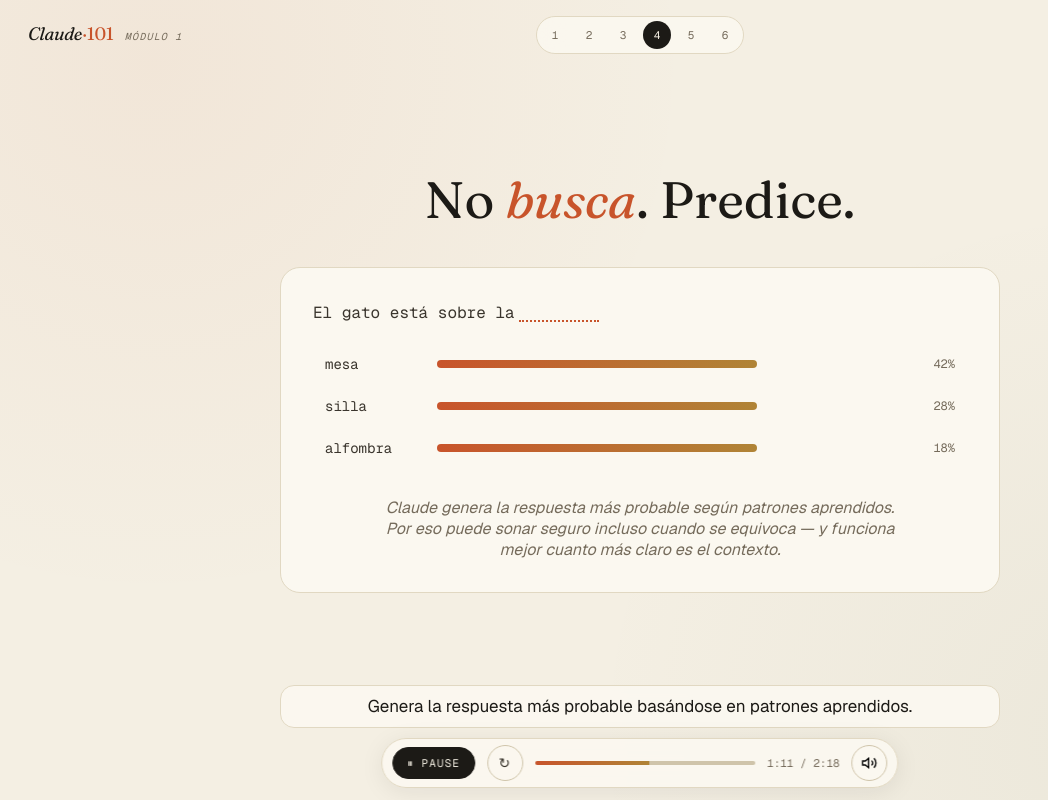
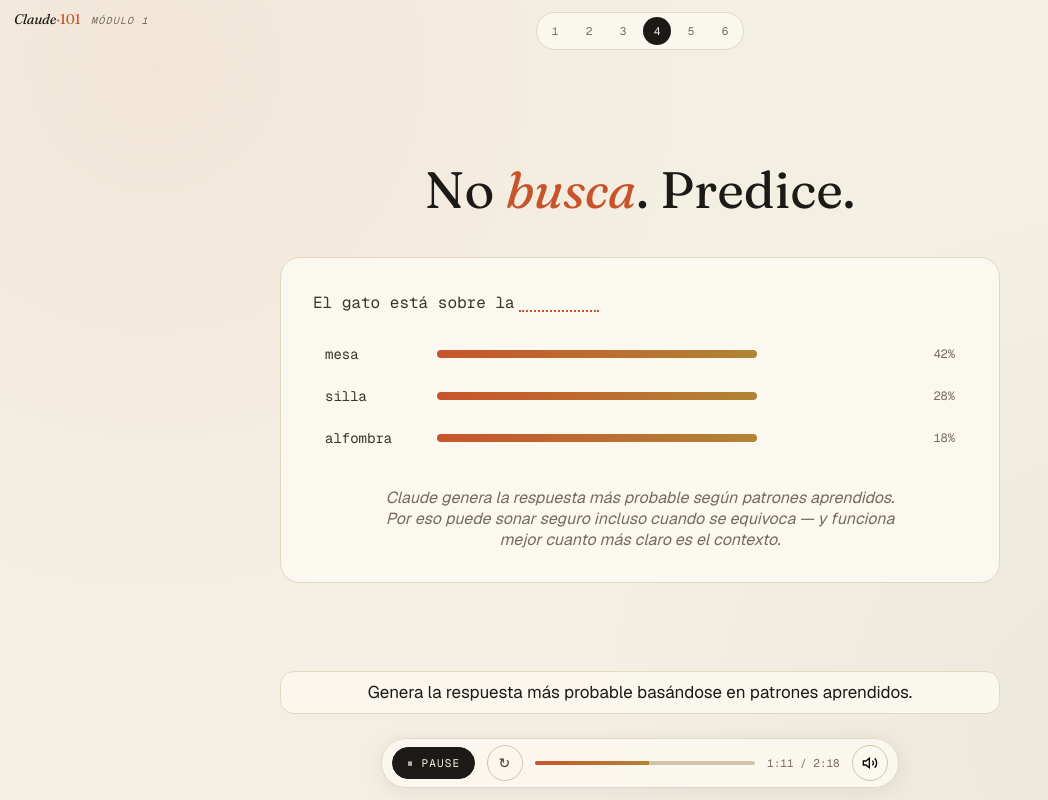
Before and after one commit to Ike2424/claude-101-platform, a website: page public/claude-101-videos/M1-video-animado.html in a window 1280 px wide. Both pictures are taken after a click on the element 645 px from the left and 763 px from the top of the page. Shown: the whole page, without its empty margins (0-1048 px from the left). Drawn offline with nearby package versions, Linux system fonts and the light colour scheme.

Commit message:
fix(videos): refactor layout — chip-nav y controls en bandas separadas (flexbox), no más solape (#36)
Co-authored-by: IKE <martadeangulo@MacBook-Air-de-IKE.local>

```diff
--- a/public/claude-101-videos/M1-video-animado.html
+++ b/public/claude-101-videos/M1-video-animado.html
@@ -19,18 +19,19 @@
   --mono: 'Geist Mono', ui-monospace, monospace;
 }
 * { box-sizing: border-box; margin: 0; padding: 0; }
-html, body { height: 100%; background: var(--bg); color: var(--ink); font-family: var(--body); overflow: hidden; }
+html, body { height: 100%; margin: 0; padding: 0; background: var(--bg); color: var(--ink); font-family: var(--body); overflow: hidden; }
+body { display: flex; flex-direction: column; }
 body {
   background-image:
     radial-gradient(circle at 12% 8%, rgba(200,84,43,.06) 0%, transparent 40%),
     radial-gradient(circle at 88% 92%, rgba(79,93,56,.05) 0%, transparent 40%);
 }
 
-.stage { position: relative; width: 100vw; height: 100vh; display: flex; align-items: center; justify-content: center; }
+.stage { flex: 1; min-height: 0; position: relative; overflow: hidden; width: 100%; }
 .scene {
   position: absolute; inset: 0;
   display: flex; align-items: center; justify-content: center; flex-direction: column;
-  padding: 70px 40px 110px;
+  padding: 24px 40px 60px;
   overflow-y: auto;
   opacity: 0; transform: translateY(20px);
   transition: opacity .8s cubic-bezier(.2,.8,.2,1), transform .8s cubic-bezier(.2,.8,.2,1);
@@ -204,25 +205,11 @@
 .scene-close .next-text { font-size: 14px; color: var(--ink-2); line-height: 1.55; }
 
 /* Captions */
-.captions {
-  position: fixed; bottom: 72px;
-  max-height: 52px; overflow: hidden; left: 50%; transform: translateX(-50%);
-  max-width: 720px; width: calc(100% - 64px);
-  text-align: center; font-size: 17px; line-height: 1.5; color: var(--ink);
-  background: rgba(251,248,240,.92); backdrop-filter: blur(8px);
-  border: 1px solid var(--line); border-radius: 14px;
-  padding: 8px 14px; opacity: 0; transition: opacity .4s; z-index: 30;
-  pointer-events: none;
-}
+.captions { position: absolute; bottom: 12px; left: 50%; transform: translateX(-50%); max-width: 720px; width: calc(100% - 80px); max-height: 52px; overflow: hidden; text-align: center; font-size: 17px; line-height: 1.5; color: var(--ink); background: rgba(251,248,240,.92); backdrop-filter: blur(8px); border: 1px solid var(--line); border-radius: 14px; padding: 8px 14px; opacity: 0; transition: opacity .4s; z-index: 5; pointer-events: none; }
 .captions.show { opacity: 1; }
 
 /* Top chip nav */
-.chip-nav {
-  position: fixed; top: 16px; left: 50%; transform: translateX(-50%);
-  display: flex; gap: 6px; z-index: 40;
-  background: rgba(251,248,240,.85); backdrop-filter: blur(12px);
-  border: 1px solid var(--line); border-radius: 100px; padding: 4px;
-}
+.chip-nav { flex-shrink: 0; display: flex; gap: 6px; margin: 12px auto 0; padding: 4px; background: rgba(251,248,240,.85); backdrop-filter: blur(12px); border: 1px solid var(--line); border-radius: 100px; width: fit-content; z-index: 10; }
 .chip {
   width: 28px; height: 28px; border-radius: 50%;
   display: flex; align-items: center; justify-content: center;
@@ -233,11 +220,7 @@
 .chip.active { background: var(--ink); color: var(--bg); }
 
 /* Brand mark */
-.brand-mark {
-  position: fixed; top: 22px; left: 28px;
-  font-family: var(--display); font-style: italic; font-size: 18px;
-  letter-spacing: -0.02em; color: var(--ink); z-index: 40;
-}
+.brand-mark { position: absolute; top: 10px; left: 14px; font-family: var(--display); font-style: italic; font-size: 14px; letter-spacing: -0.02em; color: var(--ink); z-index: 100; }
 .brand-mark em { font-style: normal; color: var(--accent); }
 .brand-tag {
   margin-left: 8px; font-family: var(--mono); font-size: 10px;
@@ -245,13 +228,7 @@
 }
 
 /* Controls */
-.controls {
-  position: fixed; bottom: 12px; left: 50%; transform: translateX(-50%);
-  display: flex; align-items: center; gap: 12px;
-  background: rgba(251,248,240,.92); backdrop-filter: blur(12px);
-  border: 1px solid var(--line); border-radius: 100px;
-  padding: 6px 10px; box-shadow: 0 4px 24px rgba(28,26,22,.08); z-index: 50;
-}
+.controls { flex-shrink: 0; display: flex; align-items: center; gap: 12px; margin: 12px auto; padding: 6px 10px; background: rgba(251,248,240,.92); backdrop-filter: blur(12px); border: 1px solid var(--line); border-radius: 100px; box-shadow: 0 4px 24px rgba(28,26,22,.08); width: fit-content; z-index: 10; }
 .btn {
   background: transparent; border: 1px solid var(--line-2); color: var(--ink-2);
   font-family: var(--mono); font-size: 11px; letter-spacing: .1em;
@@ -431,9 +408,9 @@
     </div>
   </div>
 
-</div>
+<div class="captions" id="captions"></div></div>
 
-<div class="captions" id="captions"></div>
+
 
 <div class="controls">
   <button class="btn btn-primary" id="btnPlay">▶︎ Play</button>
```
Also changed, not shown: public/claude-101-videos/M2-video-animado.html (+10 -11 lines), public/claude-101-videos/M3-video-animado.html (+10 -9 lines), public/claude-101-videos/M4-video-animado.html (+10 -9 lines), public/claude-101-videos/M5-video-animado.html (+10 -9 lines), public/claude-101-videos/M6-video-animado.html (+10 -9 lines), public/claude-101-videos/M7-video-animado.html (+10 -9 lines), public/claude-101-videos/M8-video-animado.html (+10 -9 lines).
